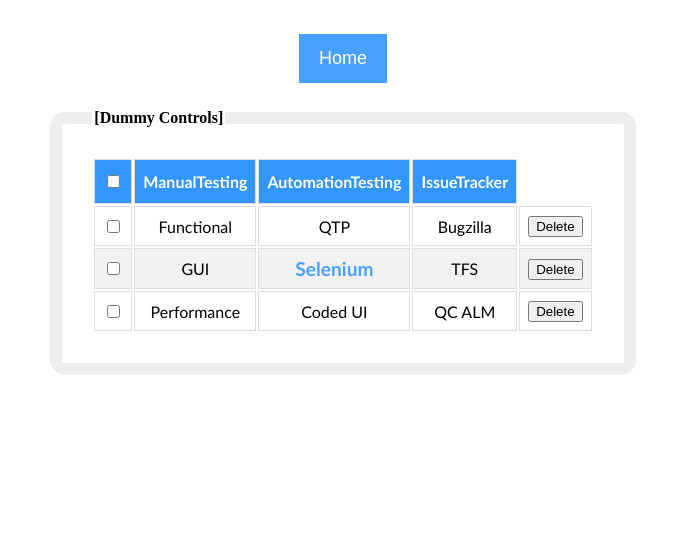
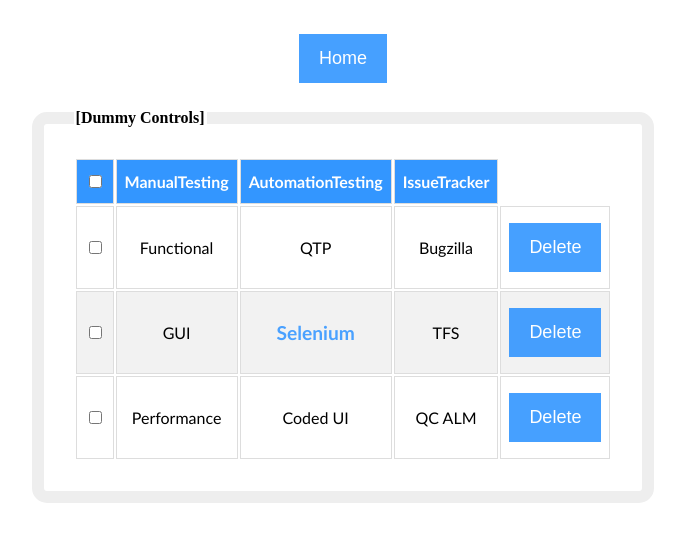
Before and after one commit to qavbox/demo, a Jekyll site: the page built from webtable/index.html, in a window 1280 px wide. Shown: the top 542 px of the page, without its empty margins (297-982 px from the left). Built offline with Jekyll 4.4.1, drawn with Linux system fonts in a browser that asks for light colours.

Commit message:
Update index.html

```diff
--- a/webtable/index.html
+++ b/webtable/index.html
@@ -20,21 +20,21 @@ title: webtable
 <td>Functional</td>
 <td>QTP</td>
 <td>Bugzilla</td>
-  <td><input id="btn" type="button" onclick="change_text(this)" value="Delete"></td>
+  <td><input id="btn" class="btn" type="button" onclick="change_text(this)" value="Delete"></td>
 </tr>
 <tr>
 <td><input type="checkbox" /></td>
 <td>GUI</td>
 <td><a href="https://www.selenium.dev/">Selenium</a></td>
 <td>TFS</td>
-  <td><input id="btn" type="button" onclick="change_text(this)" value="Delete"></td>
+  <td><input id="btn" class="btn" type="button" onclick="change_text(this)" value="Delete"></td>
 </tr>
 <tr>
 <td><input type="checkbox" /></td>
 <td>Performance</td>
 <td>Coded UI</td>
 <td>QC ALM</td>
-  <td><input id="btn" type="button" onclick="change_text(this)" value="Delete"></td>
+  <td><input id="btn" class="btn" type="button" onclick="change_text(this)" value="Delete"></td>
 </tr>
 </tbody>
 </table>
```
